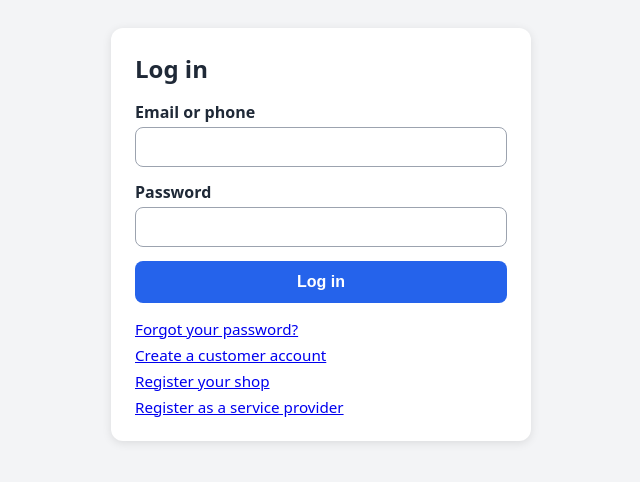
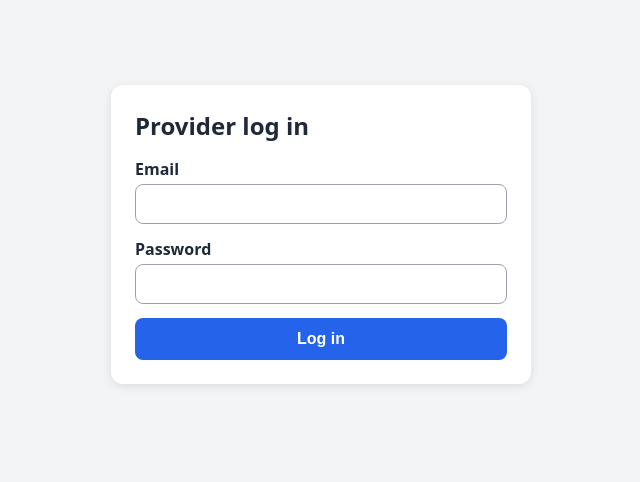
Before and after one commit to monsizatasnim/mistri, a React (Vite) app in the folder frontend/: page /provider/login in a window 1280 px wide. Before the commit this address led to /login. Shown: the part 166-648 px from the top of the page, without its empty margins (319-959 px from the left). Built offline with nearby package versions, Linux system fonts and the light colour scheme.

Commit message:
Add provider price page, provider login and Selenium test

```diff
--- a/frontend/src/App.jsx
+++ b/frontend/src/App.jsx
@@ -20,11 +20,14 @@ import AccountsPage from './admin/pages/AccountsPage.jsx';
 import DisputesPage from './admin/pages/DisputesPage.jsx';
 import SettingsPage from './admin/pages/SettingsPage.jsx';
 import ReportsPage from './admin/pages/ReportsPage.jsx';
+import ProviderLoginPage from './pages/ProviderLoginPage.jsx';
+import ProviderPricePage from './pages/ProviderPricePage.jsx';
 
 export default function App() {
   return (
     <Routes>
       <Route path="/login" element={<LoginPage />} />
+      <Route path="/provider/login" element={<ProviderLoginPage />} />
       <Route path="/register/customer" element={<RegisterCustomerPage />} />
       <Route path="/register/shop-owner" element={<RegisterShopOwnerPage />} />
       <Route path="/register/provider" element={<RegisterProviderPage />} />
@@ -55,6 +58,7 @@ export default function App() {
         </Route>
         <Route element={<ProtectedRoute role="ROLE_PROVIDER" />}>
           <Route path="/provider" element={<PortalPlaceholder title="Service Provider Portal" />} />
+          <Route path="/provider/price" element={<ProviderPricePage />} />
         </Route>
         <Route element={<ProtectedRoute role="ROLE_SHOP_OWNER" />}>
           <Route path="/shop-owner" element={<PortalPlaceholder title="Shop Owner Portal" />} />
--- a/frontend/src/auth/AuthProvider.jsx
+++ b/frontend/src/auth/AuthProvider.jsx
@@ -33,13 +33,31 @@ export default function AuthProvider({ children }) {
     return auth;
   }
 
+  // Provider login: backend returns token + providerId, so role is added here.
+  async function loginProvider(email, password) {
+    const data = await apiRequest(
+      '/api/service-provider/login?email=' + encodeURIComponent(email) +
+      '&password=' + encodeURIComponent(password),
+      { method: 'POST' }
+    );
+    const auth = {
+      token: data.token,
+      userId: data.providerId,
+      fullName: data.fullName,
+      role: 'ROLE_PROVIDER',
+    };
+    saveAuth(auth);
+    setUser(auth);
+    return auth;
+  }
+
   function logout() {
     clearAuth();
     setUser(null);
   }
 
   return (
-    <AuthContext.Provider value={{ user, login, loginAdmin, logout }}>
+    <AuthContext.Provider value={{ user, login, loginAdmin, loginProvider, logout }}>
       {children}
     </AuthContext.Provider>
   );
--- /dev/null
+++ b/frontend/src/pages/ProviderLoginPage.jsx
@@ -0,0 +1,49 @@
+import { useState } from 'react';
+import { useNavigate } from 'react-router-dom';
+import { useAuth } from '../auth/authContext';
+
+export default function ProviderLoginPage() {
+  const { loginProvider } = useAuth();
+  const navigate = useNavigate();
+  const [email, setEmail] = useState('');
+  const [password, setPassword] = useState('');
+  const [error, setError] = useState('');
+  const [loading, setLoading] = useState(false);
+
+  async function handleSubmit(event) {
+    event.preventDefault();
+    setError('');
+    setLoading(true);
+    try {
+      await loginProvider(email.trim(), password);
+      navigate('/provider/price', { replace: true });
+    } catch (err) {
+      setError(err.message);
+    } finally {
+      setLoading(false);
+    }
+  }
+
+  return (
+    <div className="page">
+      <div className="card">
+        <h1>Provider log in</h1>
+        {error && <div className="form-error" id="login-error">{error}</div>}
+        <form onSubmit={handleSubmit}>
+          <div className="field">
+            <label htmlFor="email">Email</label>
+            <input id="email" value={email} onChange={(e) => setEmail(e.target.value)} required />
+          </div>
+          <div className="field">
+            <label htmlFor="password">Password</label>
+            <input id="password" type="password" value={password}
+                   onChange={(e) => setPassword(e.target.value)} required />
+          </div>
+          <button className="btn" id="login-submit" type="submit" disabled={loading}>
+            {loading ? 'Please wait...' : 'Log in'}
+          </button>
+        </form>
+      </div>
+    </div>
+  );
+}
--- /dev/null
+++ b/frontend/src/pages/ProviderPricePage.jsx
@@ -0,0 +1,73 @@
+import { useState } from 'react';
+import { apiRequest } from '../api/client';
+
+export default function ProviderPricePage() {
+  const [priceMin, setPriceMin] = useState('');
+  const [priceMax, setPriceMax] = useState('');
+  const [priceNote, setPriceNote] = useState('');
+  const [error, setError] = useState('');
+  const [success, setSuccess] = useState('');
+  const [loading, setLoading] = useState(false);
+
+  async function handleSubmit(event) {
+    event.preventDefault();
+    setError('');
+    setSuccess('');
+
+    const min = Number(priceMin);
+    if (!priceMin || min <= 0) {
+      setError('Please enter a price greater than zero.');
+      return;
+    }
+    if (priceMax && Number(priceMax) < min) {
+      setError('Maximum price cannot be less than the minimum price.');
+      return;
+    }
+
+    const params = new URLSearchParams();
+    params.set('priceMin', priceMin);
+    if (priceMax) params.set('priceMax', priceMax);
+    if (priceNote.trim()) params.set('priceNote', priceNote.trim());
+
+    setLoading(true);
+    try {
+      await apiRequest('/api/service-provider/profile?' + params.toString(), { method: 'PUT' });
+      setSuccess('Price saved successfully.');
+    } catch (err) {
+      setError(err.message);
+    } finally {
+      setLoading(false);
+    }
+  }
+
+  return (
+    <div className="page">
+      <div className="card">
+        <h1>Set your price</h1>
+        <p>Enter one price, or a minimum and maximum if the final price depends on the work.</p>
+        {success && <div className="form-success" id="price-success">{success}</div>}
+        {error && <div className="form-error" id="price-error">{error}</div>}
+        <form onSubmit={handleSubmit}>
+          <div className="field">
+            <label htmlFor="priceMin">Price / minimum price (BDT)</label>
+            <input id="priceMin" type="number" min="0" value={priceMin}
+                   onChange={(e) => setPriceMin(e.target.value)} required />
+          </div>
+          <div className="field">
+            <label htmlFor="priceMax">Maximum price (optional)</label>
+            <input id="priceMax" type="number" min="0" value={priceMax}
+                   onChange={(e) => setPriceMax(e.target.value)} />
+          </div>
+          <div className="field">
+            <label htmlFor="priceNote">Note (optional)</label>
+            <input id="priceNote" value={priceNote}
+                   onChange={(e) => setPriceNote(e.target.value)} />
+          </div>
+          <button className="btn" id="save-price" type="submit" disabled={loading}>
+            {loading ? 'Saving...' : 'Save price'}
+          </button>
+        </form>
+      </div>
+    </div>
+  );
+}
```
Also changed, not shown: 1 other file (tests, documents, lock files or other folders).
